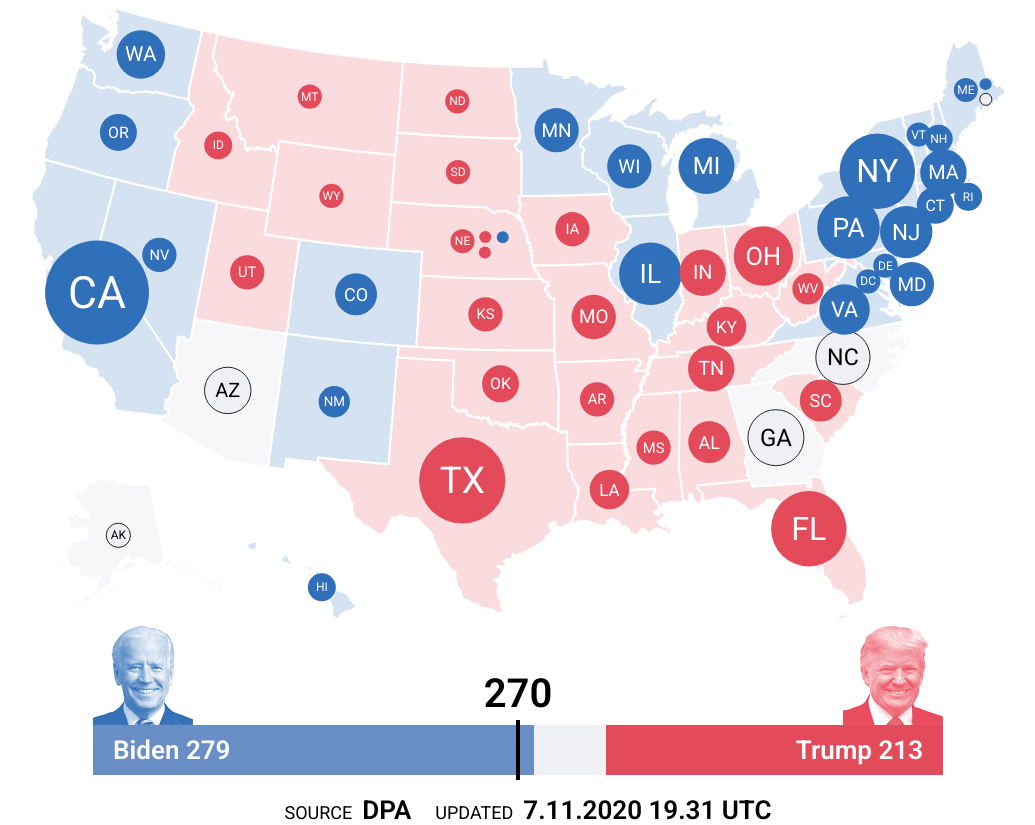
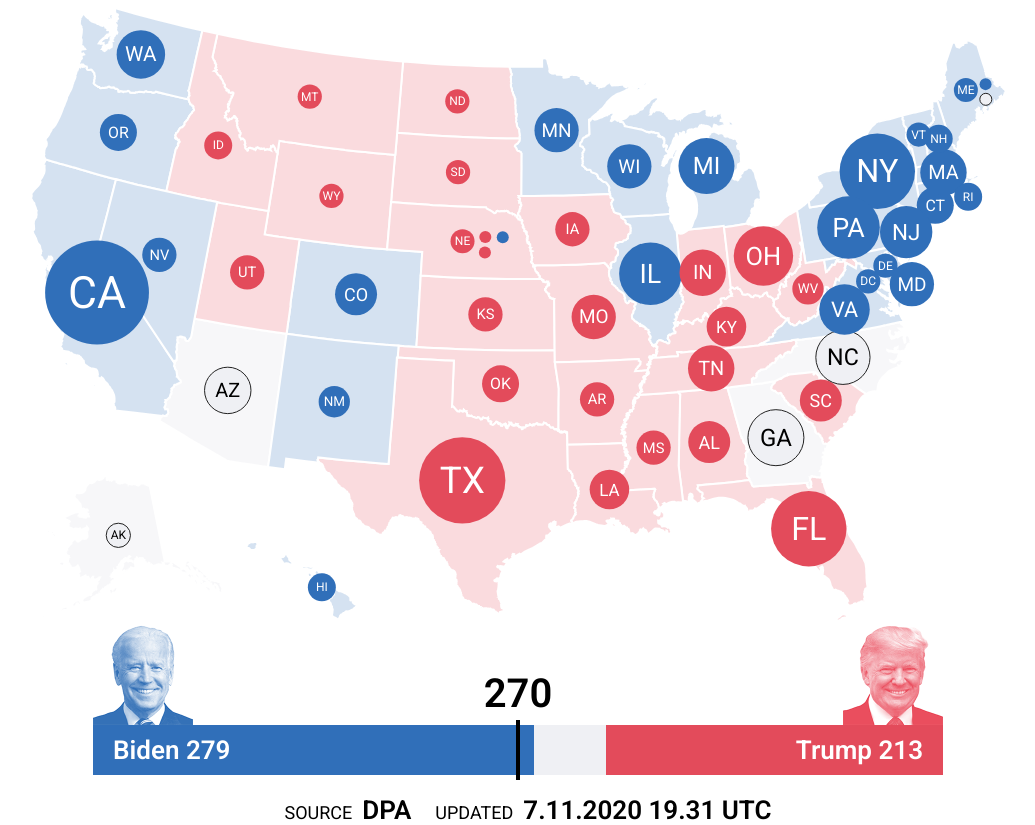
Before and after one commit to ebuddj/2020-us_election_result, a React app: page / in a window 1280 px wide. Shown: the whole page, without its empty margins (122-1157 px from the left). Built offline with nearby package versions, Linux system fonts and the light colour scheme.

Commit message:
Fixed democratic bar color

```diff
--- a/src/jsx/App.jsx
+++ b/src/jsx/App.jsx
@@ -94,10 +94,10 @@ class App extends Component {
         .attr('class', style.circle)
         .style('fill', (d, i) => {
           if (parseInt(d.d) > 0) {
-            return 'rgba(48, 111, 185, ' + parseInt(d.d) + ')';
+            return 'rgba(48, 111, 185, 1)';
           }
           else if (parseInt(d.r) > 0) {
-            return 'rgba(227, 75, 91, ' + parseInt(d.r) + ')';
+            return 'rgba(227, 75, 91, 1)';
           }
           else {
             return 'rgba(239, 240, 244, 1)';
--- a/src/styles/styles.less
+++ b/src/styles/styles.less
@@ -109,7 +109,7 @@ body {
         color: #fff;
         padding: 10px 20px 10px 20px;
         &.bar_d {
-          background-color: rgba(105, 141, 197, 1);
+          background-color: rgb(48, 111, 185);
           float: left;
           text-align: left;
         }
```
